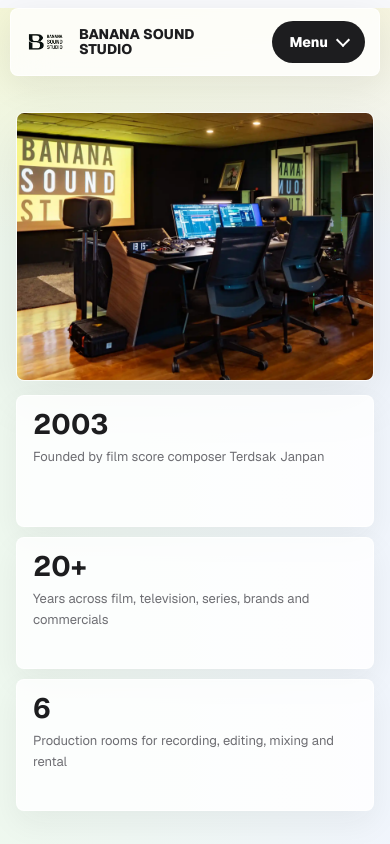
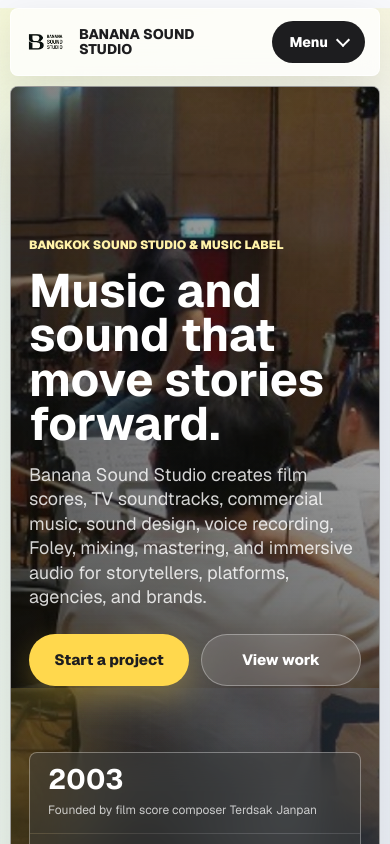
Before and after one commit to eskimo-project/bananasoundstudio, a Next.js app: page / in a window 390 px wide. Shown: the top 844 px of the page. Built offline with nearby package versions, Linux system fonts and the light colour scheme.

Commit message:
Refresh hero with orchestra session

```diff
--- a/app/globals.css
+++ b/app/globals.css
@@ -177,19 +177,52 @@ main {
 }
 
 .hero {
-  display: grid;
-  grid-template-columns: minmax(0, 1.02fr) minmax(360px, 0.98fr);
-  align-items: center;
-  gap: 48px;
-  width: min(var(--max), calc(100% - 32px));
-  min-height: calc(100vh - 76px);
-  margin: 0 auto;
-  padding: 72px 0 54px;
+  position: relative;
+  display: grid;
+  align-items: end;
+  width: min(1440px, calc(100% - 32px));
+  min-height: min(760px, calc(100vh - 126px));
+  margin: 18px auto 0;
+  overflow: hidden;
+  padding: clamp(76px, 12vh, 128px) clamp(22px, 5vw, 72px) clamp(20px, 4vw, 38px);
+  border: 1px solid rgba(255, 255, 255, 0.58);
+  border-radius: 8px;
+  background: #121314;
+  box-shadow: 0 24px 72px rgba(29, 29, 31, 0.16);
+}
+
+.hero::before,
+.hero::after {
+  content: "";
+  position: absolute;
+  inset: 0;
+  pointer-events: none;
+}
+
+.hero::before {
+  z-index: 1;
+  background:
+    linear-gradient(90deg, rgba(8, 9, 9, 0.76) 0%, rgba(8, 9, 9, 0.56) 34%, rgba(8, 9, 9, 0.08) 68%),
+    linear-gradient(180deg, rgba(8, 9, 9, 0.08) 0%, rgba(8, 9, 9, 0.1) 56%, rgba(8, 9, 9, 0.78) 100%);
+}
+
+.hero::after {
+  z-index: 2;
+  inset: auto 0 0;
+  height: 38%;
+  background:
+    linear-gradient(90deg, rgba(255, 216, 77, 0.18), transparent 34%, rgba(142, 191, 255, 0.16)),
+    linear-gradient(180deg, transparent, rgba(8, 9, 9, 0.42));
 }
 
 .hero-copy {
-  display: grid;
-  gap: 22px;
+  position: relative;
+  z-index: 3;
+  display: grid;
+  gap: 16px;
+  max-width: 790px;
+  padding-bottom: clamp(18px, 3vw, 34px);
+  color: #ffffff;
 }
 
 .eyebrow {
@@ -230,6 +263,14 @@ h3 {
   letter-spacing: 0;
 }
 
+.hero h1 {
+  font-size: clamp(52px, 7vw, 86px);
+}
+
+.hero .eyebrow {
+  color: #fff2a8;
+}
+
 .hero-text,
 .copy-stack p,
 .section-heading p + h2,
@@ -242,7 +283,8 @@ h3 {
 .hero-text {
   max-width: 640px;
   margin-bottom: 0;
-  font-size: clamp(18px, 2vw, 23px);
+  color: rgba(255, 255, 255, 0.82);
+  font-size: clamp(18px, 1.8vw, 21px);
   line-height: 1.42;
 }
 
@@ -282,57 +324,53 @@ h3 {
   border-color: var(--line);
 }
 
-.hero-panel {
+.hero .button.secondary {
+  color: #ffffff;
+  background: rgba(255, 255, 255, 0.14);
+  border-color: rgba(255, 255, 255, 0.32);
+  backdrop-filter: blur(16px);
+}
+
+.hero-image {
+  position: absolute;
+  inset: 0;
+  width: 100%;
+  height: 100%;
+  object-fit: cover;
+  object-position: center center;
+}
+
+.studio-stats {
   position: relative;
-  display: grid;
-  gap: 14px;
-}
-
-.hero-panel::before {
-  content: "";
-  position: absolute;
-  inset: -18px;
-  z-index: -1;
-  border-radius: 8px;
-  background:
-    linear-gradient(135deg, rgba(255, 242, 168, 0.9), rgba(220, 248, 213, 0.8) 48%, rgba(220, 236, 255, 0.9)),
-    repeating-linear-gradient(90deg, rgba(29, 29, 31, 0.04) 0 1px, transparent 1px 30px);
-}
-
-.hero-image {
-  width: 100%;
-  aspect-ratio: 4 / 3;
-  object-fit: cover;
-  border: 1px solid rgba(255, 255, 255, 0.72);
-  border-radius: 8px;
-  box-shadow: var(--shadow);
-}
-
-.studio-stats {
+  z-index: 3;
   display: grid;
   grid-template-columns: repeat(3, minmax(0, 1fr));
-  gap: 10px;
+  gap: 1px;
+  overflow: hidden;
+  width: min(860px, 100%);
+  border: 1px solid rgba(255, 255, 255, 0.24);
+  border-radius: 8px;
+  background: rgba(255, 255, 255, 0.16);
+  backdrop-filter: blur(20px);
 }
 
 .studio-stats div {
-  min-height: 132px;
-  padding: 16px;
-  border: 1px solid rgba(255, 255, 255, 0.72);
-  border-radius: 8px;
-  background: rgba(255, 255, 255, 0.82);
-  box-shadow: 0 12px 32px rgba(29, 29, 31, 0.06);
+  min-height: 96px;
+  padding: 14px 18px;
+  background: rgba(8, 9, 9, 0.34);
 }
 
 .studio-stats strong {
   display: block;
-  margin-bottom: 8px;
-  font-size: clamp(28px, 4vw, 44px);
+  margin-bottom: 6px;
+  color: #ffffff;
+  font-size: clamp(28px, 3.5vw, 40px);
   line-height: 0.9;
 }
 
 .studio-stats span {
-  color: var(--muted);
-  font-size: 13px;
+  color: rgba(255, 255, 255, 0.74);
+  font-size: 12px;
   line-height: 1.35;
 }
 
@@ -1412,7 +1450,6 @@ h3 {
     max-width: 520px;
   }
 
-  .hero,
   .intro,
   .contact-section {
     grid-template-columns: 1fr;
@@ -1420,11 +1457,17 @@ h3 {
 
   .hero {
     min-height: auto;
-    padding-top: 58px;
-  }
-
-  .hero-panel {
-    order: -1;
+    padding-top: 210px;
+  }
+
+  .hero::before {
+    background:
+      linear-gradient(180deg, rgba(8, 9, 9, 0.16) 0%, rgba(8, 9, 9, 0.34) 38%, rgba(8, 9, 9, 0.88) 100%),
+      linear-gradient(90deg, rgba(8, 9, 9, 0.42), rgba(8, 9, 9, 0.08));
+  }
+
+  .hero-copy {
+    padding-bottom: 34px;
   }
 
   .capability-grid {
@@ -1512,16 +1555,41 @@ h3 {
 
   .hero {
     gap: 32px;
-    padding-top: 36px;
-  }
-
-  .hero-panel::before {
-    inset: -10px;
+    width: min(var(--max), calc(100% - 20px));
+    margin-top: 10px;
+    padding: 158px 18px 18px;
+  }
+
+  .hero-image {
+    object-position: 42% center;
+  }
+
+  .hero h1 {
+    font-size: clamp(44px, 12vw, 58px);
+  }
+
+  .hero-text {
+    font-size: 18px;
+    line-height: 1.36;
+  }
+
+  .hero-actions {
+    display: grid;
+    grid-template-columns: repeat(2, minmax(0, 1fr));
+  }
+
+  .hero-actions .button {
+    min-height: 52px;
+    padding: 0 12px;
   }
 
   .studio-stats,
   .contact-grid {
     grid-template-columns: 1fr;
+  }
+
+  .studio-stats div {
+    min-height: auto;
   }
 
   .intro {
@@ -1657,6 +1725,10 @@ h3 {
     font-size: 48px;
   }
 
+  .hero {
+    padding-top: 150px;
+  }
+
   .featured-slide {
     min-height: 640px;
   }
--- a/app/page.tsx
+++ b/app/page.tsx
@@ -16,6 +16,7 @@ const assetsByCategory = (category: string) =>
   displayAssets.filter((asset) => asset.category === category);
 
 const brandLogo = assetsByCategory("brand")[0]?.src ?? "/favicon.svg";
+const heroOrchestraImage = "/banana-assets/orchestra-session.jpg";
 const clientAssets = assetsByCategory("clients");
 const roomAssets = assetsByCategory("rooms");
 const peopleAssets: Asset[] = [
@@ -438,7 +439,12 @@ export default function Home() {
         </details>
       </header>
 
-      <section className="hero" id="top">
+      <section className="hero" id="top" aria-label="Banana Sound Studio orchestra recording session">
+        <img
+          className="hero-image"
+          src={heroOrchestraImage}
+          alt="Orchestra recording session at Banana Sound Studio"
+        />
         <div className="hero-copy">
           <p className="eyebrow">Bangkok sound studio & music label</p>
           <h1>Music and sound that move stories forward.</h1>
@@ -456,13 +462,7 @@ export default function Home() {
             </a>
           </div>
         </div>
-        <div className="hero-panel" aria-label="Studio highlights">
-          <img
-            className="hero-image"
-            src={roomAssets[0]?.src}
-            alt="Banana Sound Studio mixing room"
-          />
-          <div className="studio-stats">
+        <div className="studio-stats" aria-label="Studio highlights">
           <div>
             <strong>2003</strong>
             <span>Founded by film score composer Terdsak Janpan</span>
@@ -474,7 +474,6 @@ export default function Home() {
           <div>
             <strong>6</strong>
             <span>Production rooms for recording, editing, mixing and rental</span>
-            </div>
           </div>
         </div>
       </section>
```
Also changed, not shown: public/banana-assets/orchestra-session.jpg (added). Lines whose indentation alone changed are shown as unchanged.
